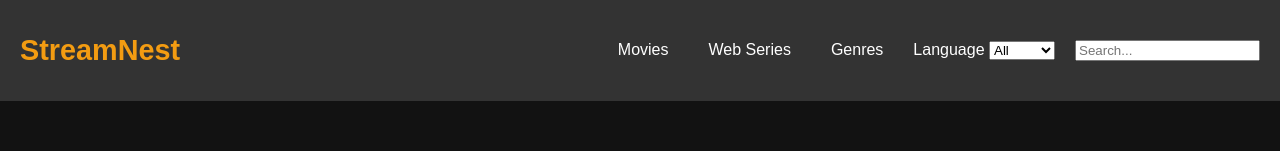
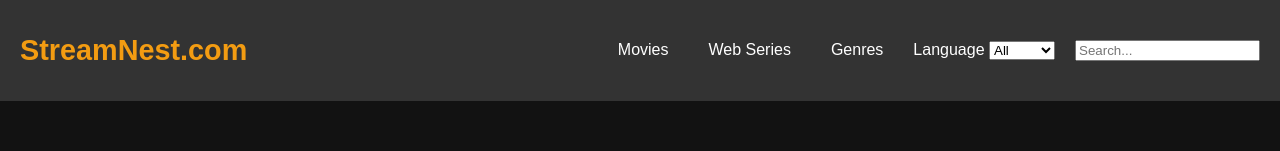
Before and after one commit to MishrajiiCode/StreamNest, a plain HTML site: page index.html in a window 1280 px wide. Shown: the top 151 px of the page. Drawn offline with Linux system fonts and the light colour scheme.

Commit message:
Update index.html

```diff
--- a/index.html
+++ b/index.html
@@ -3,14 +3,14 @@
 <head>
     <meta charset="UTF-8">
     <meta name="viewport" content="width=device-width, initial-scale=1.0">
-    <title>StreamNest</title>
+    <title>StreamNest.com</title>
     <link rel="stylesheet" href="styles.css">
 </head>
 <body>
     <!-- Navigation Bar -->
     <header>
         <nav class="navbar">
-            <h1 class="logo">StreamNest</h1>
+            <h1 class="logo">StreamNest.com</h1>
             <ul class="nav-links">
                 <li><a href="#movies" onclick="showSection('movies')">Movies</a></li>
                 <li><a href="#webseries" onclick="showSection('webseries')">Web Series</a></li>
```
